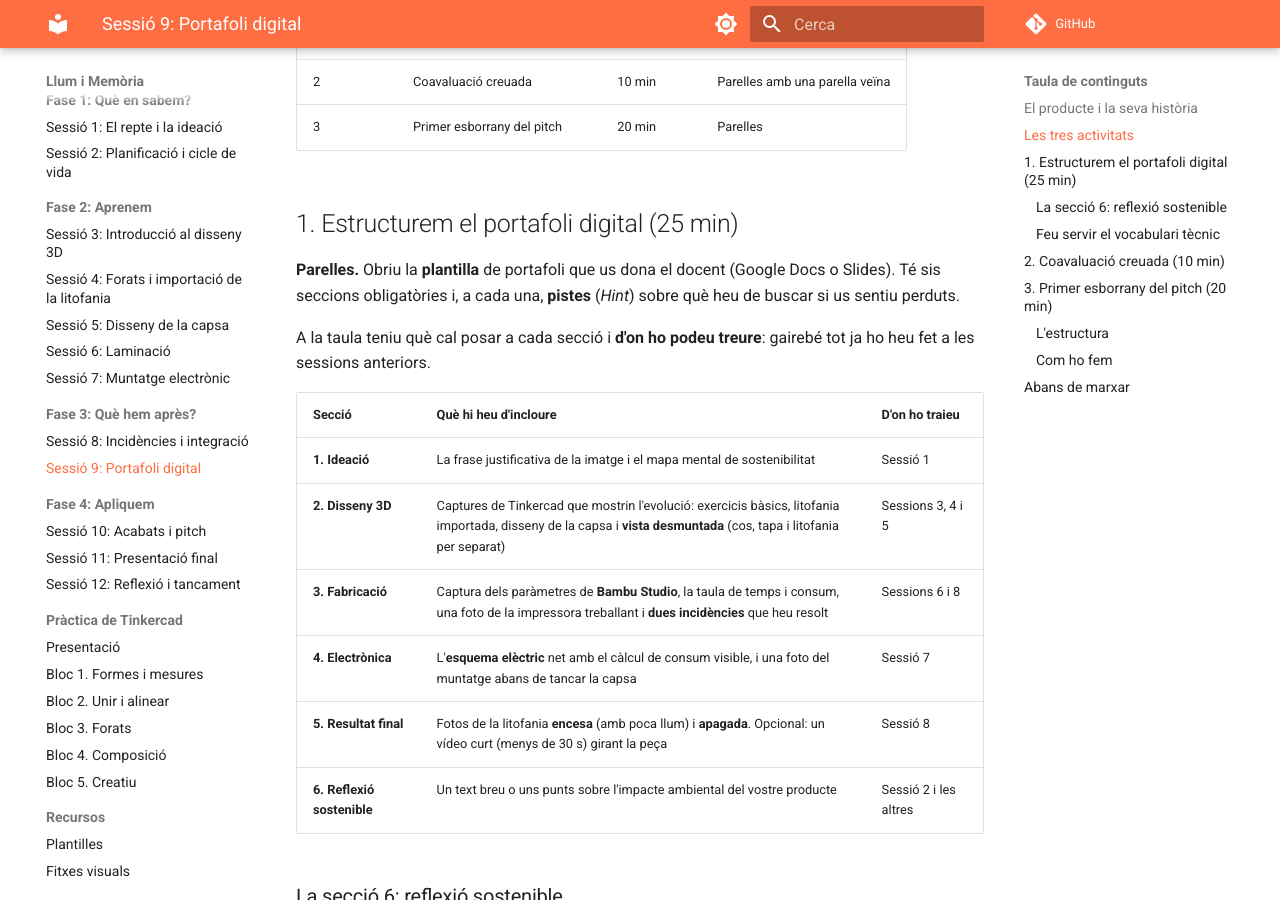
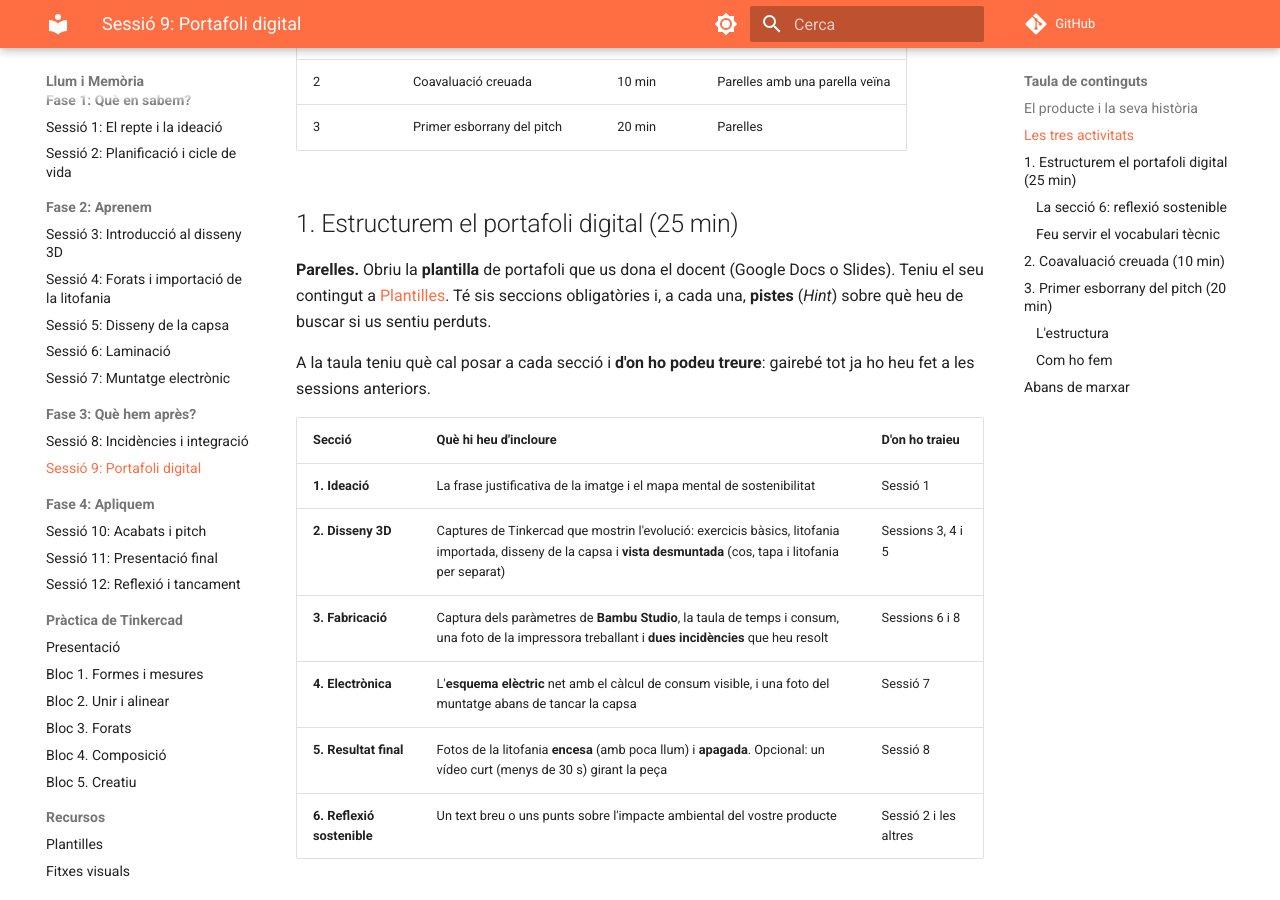
Before and after one commit to AlbertGodina/llum-i-memoria, an MkDocs documentation site: the page built from docs/fase3-que-hem-apres/s09-portafoli-digital.md, in a window 1280 px wide and 900 px high, scrolled down 846 px. Built offline with MkDocs 1.6.1 and Material for MkDocs 9.7.7, drawn with Linux system fonts in a browser that asks for light colours; comment, search, counter and statistics services are not loaded.

Commit message:
Add link to portfolio templates in instructions
Updated the instructions to include a link to the templates resource.

```diff
--- a/docs/fase3-que-hem-apres/s09-portafoli-digital.md
+++ b/docs/fase3-que-hem-apres/s09-portafoli-digital.md
@@ -24,7 +24,7 @@ No es tracta només de demostrar que **funciona**, sinó de demostrar que entene
 
 ## 1. Estructurem el portafoli digital (25 min)
 
-**Parelles.** Obriu la **plantilla** de portafoli que us dona el docent (Google Docs o Slides). Té sis seccions obligatòries i, a cada una, **pistes** (*Hint*) sobre què heu de buscar si us sentiu perduts.
+**Parelles.** Obriu la **plantilla** de portafoli que us dona el docent (Google Docs o Slides). Teniu el seu contingut a [Plantilles](../recursos/plantilles.md). Té sis seccions obligatòries i, a cada una, **pistes** (*Hint*) sobre què heu de buscar si us sentiu perduts.
 
 A la taula teniu què cal posar a cada secció i **d'on ho podeu treure**: gairebé tot ja ho heu fet a les sessions anteriors.
 
```
